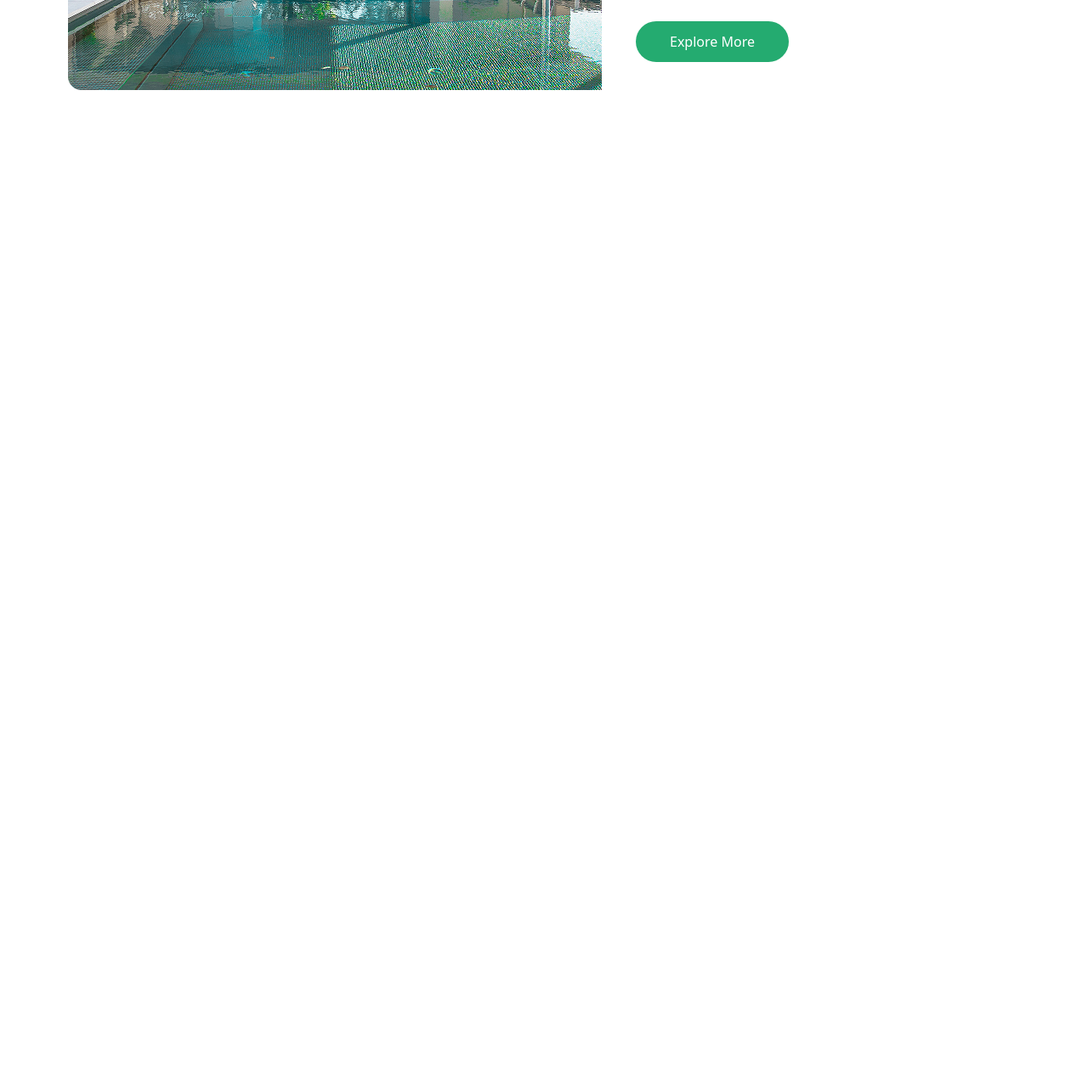
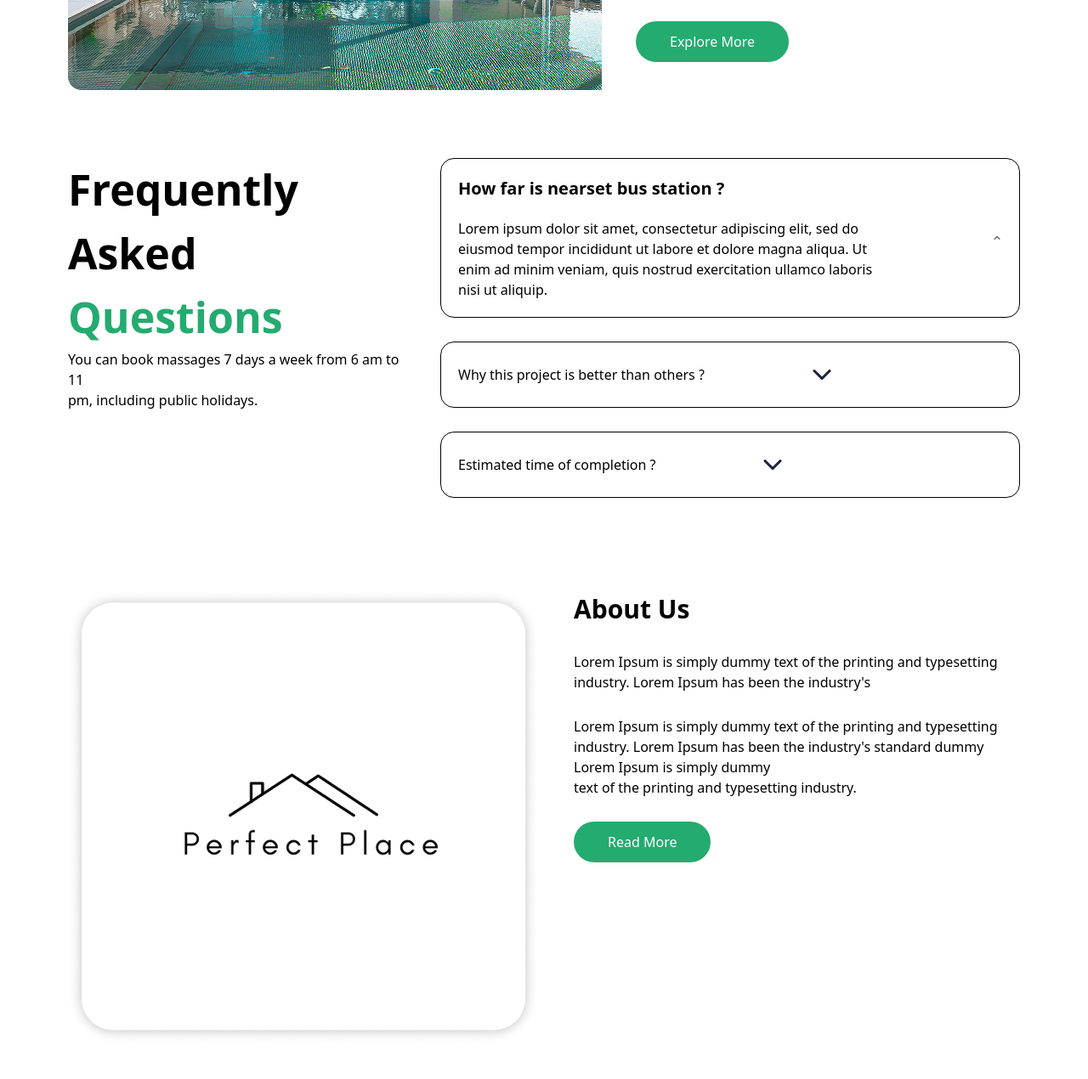
Before and after one commit to MuhammadsolehNusratzoda/sixth-project-in-git, a website: page src/page2.html in a window 1280 px wide. Shown: the part 1896-3166 px from the top of the page at 85% size. Before the commit the page ends 2042 px from the top, so only its background shows below. Drawn offline with nearby package versions, Linux system fonts and the light colour scheme; files that its build step writes are made by us from their sources.

Commit message:
about the company

```diff
--- a/src/page2.html
+++ b/src/page2.html
@@ -94,6 +94,40 @@
                 <button class="px-10 py-3 bg-[#24AB70] rounded-3xl text-white">Explore More</button>
             </div>
         </div>
+        <div class="lg:flex block gap-10 max-w-300 m-auto p-10 justify-between">
+            <div>
+                <h1 class="text-[50px] font-bold">Frequently Asked <span class="text-[#24AB70]">Questions</span></h1>
+                <p>You can book massages 7 days a week from 6 am to 11 <br> pm, including public holidays.</p>
+            </div>
+            <div>
+                <div class="flex gap-30 items-center p-5 border border-solid border-black rounded-2xl w-170.5 mb-7">
+                    <div>
+                        <h1 class="text-[20px] font-bold mb-5">How far is nearset bus station ?</h1>
+                        <p>Lorem ipsum dolor sit amet, consectetur adipiscing elit, sed do eiusmod tempor  incididunt ut labore et dolore magna aliqua. Ut enim ad minim veniam, quis nostrud exercitation ullamco laboris nisi ut aliquip.</p>
+                    </div>
+                    <div>
+                        <img src="./Group 10878.png" alt="">
+                    </div>
+                </div>
+                <div class="flex gap-30 items-center p-5 border border-solid border-black rounded-2xl w-170.5 mb-7">
+                    <p>Why this project is better than others ?</p>
+                    <img src="./Group 10872.png" alt="">
+                </div>
+                <div class="flex gap-30 items-center p-5 border border-solid border-black rounded-2xl w-170.5 mb-7">
+                    <p>Estimated time of completion ?</p>
+                    <img src="./Group 10872.png" alt="">
+                </div>
+            </div>
+        </div>
+        <div class="lg:flex block gap-10 max-w-300 m-auto p-10 justify-between">
+            <img src="./Perfect Place 1 (1).png" alt="">
+            <div>
+                <h1 class="text-[30px] font-bold mb-7">About Us</h1>
+                <p class="mb-7">Lorem Ipsum is simply dummy text of the printing and typesetting <br> industry. Lorem Ipsum has been the industry's </p>
+                <p class="mb-7">Lorem Ipsum is simply dummy text of the printing and typesetting <br> industry. Lorem Ipsum has been the industry's standard dummy Lorem Ipsum is simply dummy <br> text of the printing and typesetting industry.</p>
+                <button class="px-10 py-3 bg-[#24AB70] rounded-3xl text-white">Read More</button>
+            </div>
+        </div>
     </header>
 </body>
 </html>
```
Also changed, not shown: src/Group 10872.png (added), src/Group 10878.png (added), src/Perfect Place 1 (1).png (added).
